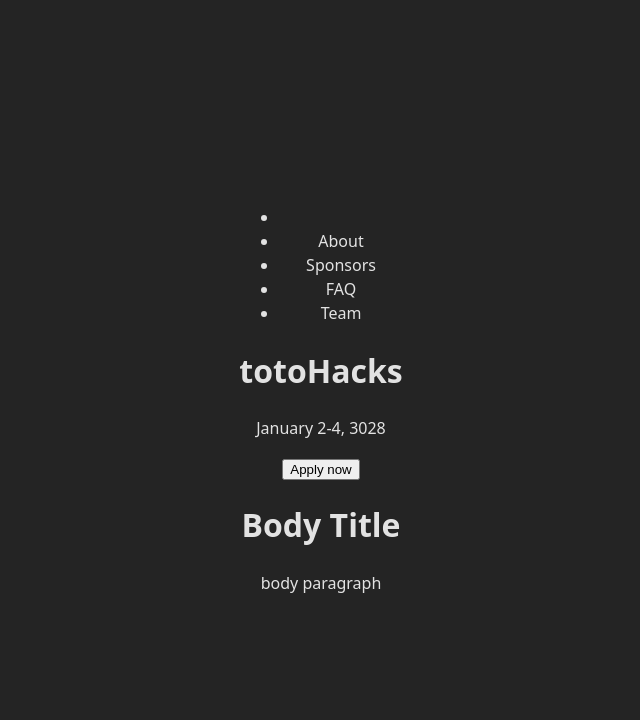
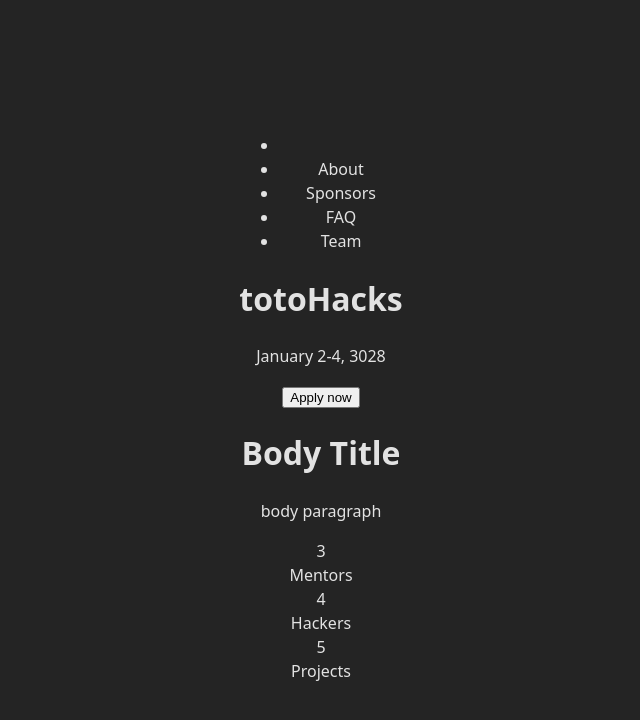
Before and after one commit to Vicente-III-H/hackathon-website, a React (Vite) app: page / in a window 1280 px wide. Shown: the top 720 px of the page, without its empty margins (319-959 px from the left). Built offline with nearby package versions, Linux system fonts and the light colour scheme.

Commit message:
Add basic stats section elements

```diff
--- a/src/App.jsx
+++ b/src/App.jsx
@@ -1,12 +1,14 @@
 import './App.css'
-import Body from './body/body'
-import Hero from './hero/hero'
+import Body from './sections/body'
+import Hero from './sections/hero'
+import Stats from './sections/stats'
 
 function App() {
   return (
     <>
       <Hero></Hero>
       <Body></Body>
+      <Stats></Stats>
     </>
   )
 }
--- a/src/hero/hero.jsx
+++ b/src/sections/hero.jsx
@@ -1,4 +1,4 @@
-import NavBar from "../navbar"
+import NavBar from "./navbar"
 
 function Hero() {
     return (
--- /dev/null
+++ b/src/sections/stats.jsx
@@ -0,0 +1,20 @@
+function StatItem({ number, name }) {
+    return (
+        <div>
+            <div>{number}</div>
+            <div>{name}</div>
+        </div>
+    )
+}
+
+function Stats() {
+    return (
+        <div>
+            <StatItem number={3} name={"Mentors"}></StatItem>
+            <StatItem number={4} name={"Hackers"}></StatItem>
+            <StatItem number={5} name={"Projects"}></StatItem>
+        </div>
+    )
+}
+
+export default Stats
```
Also changed, not shown: src/sections/body.jsx (renamed from src/body/body.jsx), src/sections/navbar.jsx (renamed from src/navbar.jsx).
